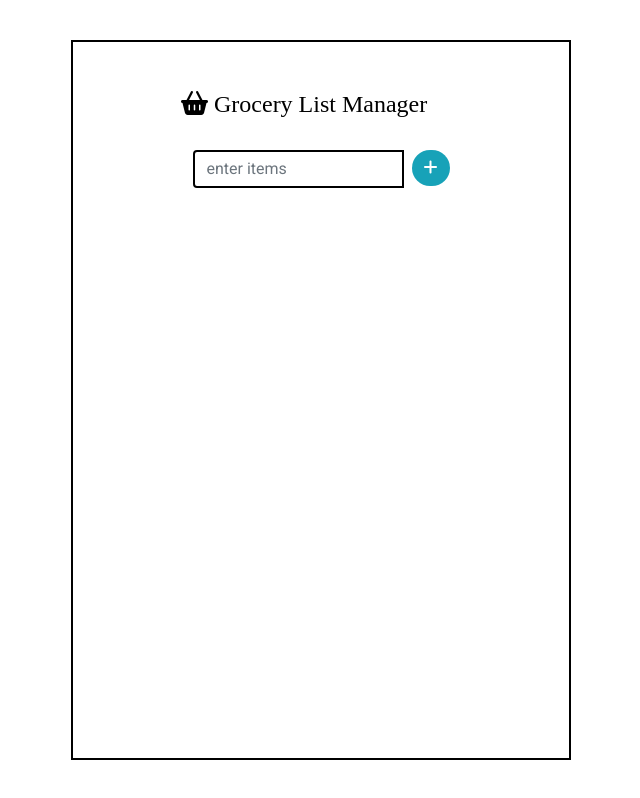
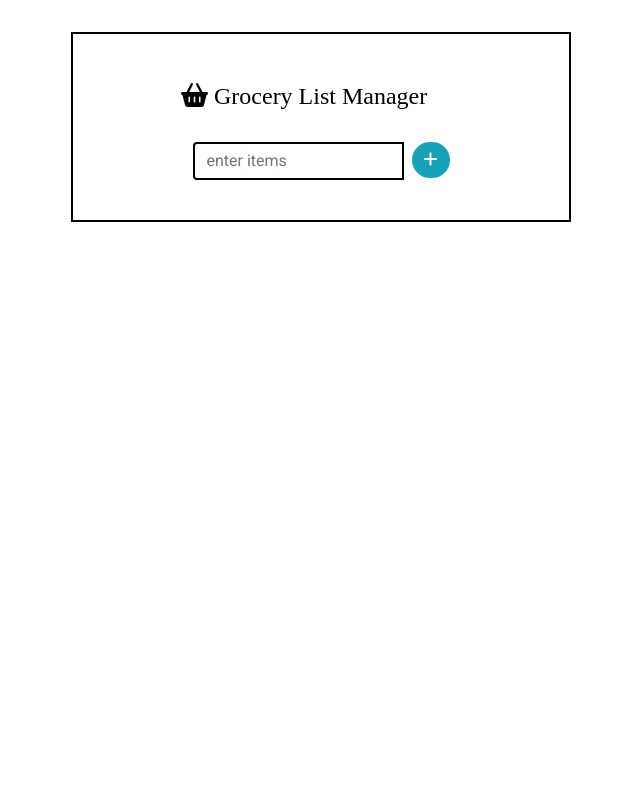
Before and after one commit to teallarson/AngularGrocery, an Angular app: page / in a window 1280 px wide. Shown: the top 798 px of the page, without its empty margins (319-959 px from the left). Built offline with nearby package versions, Linux system fonts and the light colour scheme; a web font is replaced by a local one.

Commit message:
updated favicon

```diff
--- a/src/app/app.component.ts
+++ b/src/app/app.component.ts
@@ -6,5 +6,5 @@ import { Component } from '@angular/core';
   styleUrls: ['./app.component.css']
 })
 export class AppComponent {
-  title = 'AngularGrocery';
+  title = 'Grocery List Manager';
 }
--- a/src/app/grocery/app.grocery.css
+++ b/src/app/grocery/app.grocery.css
@@ -1,13 +1,15 @@
+
+
 #container{
   /* text-align: center; */
   padding: 40px;
-  height: 90vh;
+  /* height: 80vh; */
   width: 500px;
   max-width: 80vw;
   border: 2px black solid;
   margin-left: auto;
   margin-right: auto;
-  margin-top: 5vh;
+  margin-top: 2em;
 }
 
 #title{
--- a/src/index.html
+++ b/src/index.html
@@ -2,10 +2,10 @@
 <html lang="en">
 <head>
   <meta charset="utf-8">
-  <title>AngularGrocery</title>
+  <title>Grocery List Manager</title>
   <base href="/">
   <meta name="viewport" content="width=device-width, initial-scale=1">
-  <link rel="icon" type="image/x-icon" href="favicon.ico">
+  <link rel="icon" type="image/x-icon" href="./assets/grocery-icon.png">
   <script src="https://kit.fontawesome.com/1ee1c3d7ba.js" crossorigin="anonymous"></script>
   <link href="https://fonts.googleapis.com/css2?family=Lekton&family=Roboto&display=swap" rel="stylesheet">
   <link href="https://fonts.googleapis.com/icon?family=Material+Icons" rel="stylesheet">
```
Also changed, not shown: src/assets/grocery-icon.png (added).
